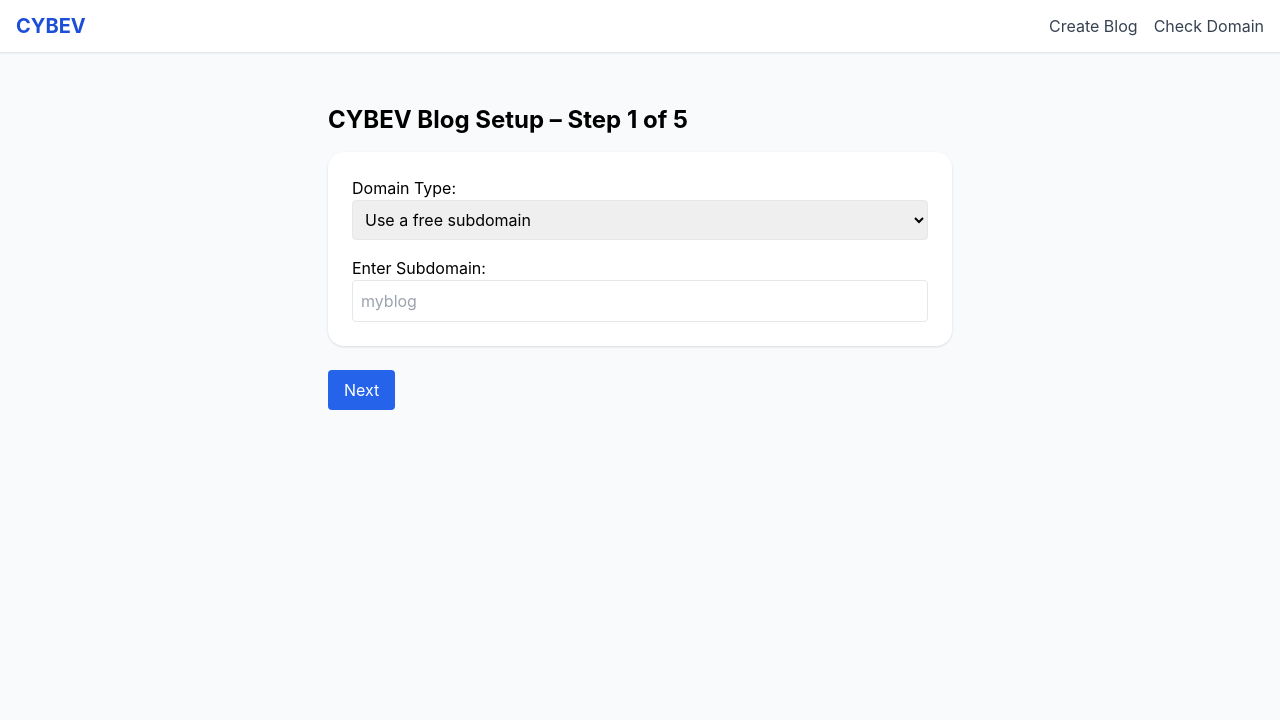
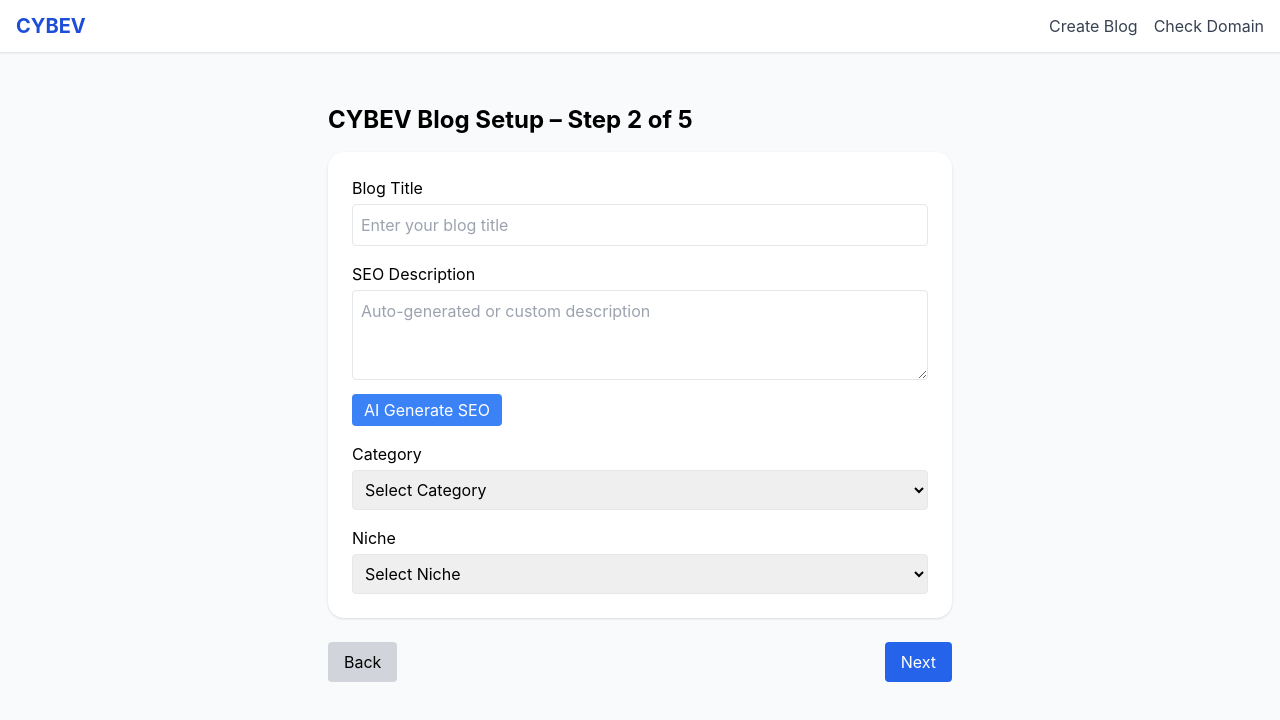
Before and after one commit to cybev1/cybev-frontend, a Next.js app: page /blog/setup in a window 1280 px wide. Shown: the top 720 px of the page. Built offline with nearby package versions, Linux system fonts and the light colour scheme.

Commit message:
Add files via upload

```diff
--- a/pages/blog/setup.jsx
+++ b/pages/blog/setup.jsx
@@ -2,17 +2,22 @@
 import { useState, useEffect } from 'react';
 
 export default function BlogSetup() {
-  const [step, setStep] = useState(1);
+  const [step, setStep] = useState(2);
   const [form, setForm] = useState({
-    domainType: 'subdomain',
-    subdomain: '',
-    existingDomain: '',
-    newDomain: '',
-    domainAvailable: null,
+    title: '',
+    description: '',
+    category: '',
+    niche: '',
   });
 
-  const [availabilityMsg, setAvailabilityMsg] = useState('');
-  const [typingTimeout, setTypingTimeout] = useState(null);
+  const [categories, setCategories] = useState(['Christianity', 'Technology', 'Health', 'Education']);
+  const [niches, setNiches] = useState([]);
+  const [allNiches] = useState({
+    Christianity: ['Faith', 'Evangelism', 'Church Growth'],
+    Technology: ['AI', 'Web Development', 'Blockchain'],
+    Health: ['Nutrition', 'Fitness', 'Mental Health'],
+    Education: ['E-learning', 'Study Tips', 'Scholarships'],
+  });
 
   const goNext = () => setStep(prev => prev + 1);
   const goBack = () => setStep(prev => prev - 1);
@@ -21,89 +26,82 @@ export default function BlogSetup() {
     const { name, value } = e.target;
     setForm({ ...form, [name]: value });
 
-    if (name === 'subdomain' || name === 'existingDomain' || name === 'newDomain') {
-      if (typingTimeout) clearTimeout(typingTimeout);
-      setTypingTimeout(setTimeout(() => {
-        setAvailabilityMsg("🎉 Domain is available");
-        setForm((prev) => ({ ...prev, domainAvailable: true }));
-      }, 1000));
+    if (name === 'category') {
+      setNiches(allNiches[value] || []);
     }
   };
 
-  const renderDomainInput = () => {
-    if (form.domainType === 'subdomain') {
-      return (
-        <>
-          <label className="block mt-4">Enter Subdomain:</label>
-          <input
-            type="text"
-            name="subdomain"
-            placeholder="myblog"
-            value={form.subdomain}
-            onChange={handleChange}
-            className="w-full p-2 border rounded"
-          />
-          {form.domainAvailable && <p className="text-green-600 mt-2">{availabilityMsg}</p>}
-        </>
-      );
-    } else if (form.domainType === 'existing') {
-      return (
-        <>
-          <label className="block mt-4">Enter Your Existing Domain:</label>
-          <input
-            type="text"
-            name="existingDomain"
-            placeholder="example.com"
-            value={form.existingDomain}
-            onChange={handleChange}
-            className="w-full p-2 border rounded"
-          />
-          {form.domainAvailable && <p className="text-green-600 mt-2">{availabilityMsg}</p>}
-        </>
-      );
-    } else if (form.domainType === 'register') {
-      return (
-        <>
-          <label className="block mt-4">Register New Domain:</label>
-          <input
-            type="text"
-            name="newDomain"
-            placeholder="example.com"
-            value={form.newDomain}
-            onChange={handleChange}
-            className="w-full p-2 border rounded"
-          />
-          {form.domainAvailable && <p className="text-green-600 mt-2">{availabilityMsg}</p>}
-        </>
-      );
-    }
+  const handleGenerateDescription = () => {
+    setForm(prev => ({
+      ...prev,
+      description: `Welcome to ${prev.title}, your trusted destination for ${prev.category} insights and inspiration.`
+    }));
   };
 
   return (
     <div className="max-w-2xl mx-auto p-6">
       <h1 className="text-2xl font-bold mb-4">CYBEV Blog Setup – Step {step} of 5</h1>
-      {step === 1 && (
-        <div className="bg-white rounded-2xl shadow p-6">
-          <label className="block">Domain Type:</label>
-          <select
-            name="domainType"
-            value={form.domainType}
-            onChange={handleChange}
-            className="w-full p-2 border rounded"
-          >
-            <option value="subdomain">Use a free subdomain</option>
-            <option value="existing">Use an existing domain</option>
-            <option value="register">Register a new domain</option>
-          </select>
-
-          {renderDomainInput()}
+      {step === 2 && (
+        <div className="bg-white rounded-2xl shadow p-6 space-y-4">
+          <div>
+            <label className="block mb-1">Blog Title</label>
+            <input
+              type="text"
+              name="title"
+              value={form.title}
+              onChange={handleChange}
+              className="w-full p-2 border rounded"
+              placeholder="Enter your blog title"
+            />
+          </div>
+          <div>
+            <label className="block mb-1">SEO Description</label>
+            <textarea
+              name="description"
+              value={form.description}
+              onChange={handleChange}
+              className="w-full p-2 border rounded"
+              rows="3"
+              placeholder="Auto-generated or custom description"
+            />
+            <button onClick={handleGenerateDescription} className="mt-2 px-3 py-1 bg-blue-500 text-white rounded">AI Generate SEO</button>
+          </div>
+          <div>
+            <label className="block mb-1">Category</label>
+            <select
+              name="category"
+              value={form.category}
+              onChange={handleChange}
+              className="w-full p-2 border rounded"
+            >
+              <option value="">Select Category</option>
+              {categories.map((cat, idx) => (
+                <option key={idx} value={cat}>{cat}</option>
+              ))}
+              <option value="Other">Other</option>
+            </select>
+          </div>
+          <div>
+            <label className="block mb-1">Niche</label>
+            <select
+              name="niche"
+              value={form.niche}
+              onChange={handleChange}
+              className="w-full p-2 border rounded"
+            >
+              <option value="">Select Niche</option>
+              {niches.map((n, idx) => (
+                <option key={idx} value={n}>{n}</option>
+              ))}
+              <option value="Other">Other</option>
+            </select>
+          </div>
         </div>
       )}
 
       <div className="flex justify-between mt-6">
         {step > 1 && <button onClick={goBack} className="px-4 py-2 rounded bg-gray-300">Back</button>}
         {step < 5 && <button onClick={goNext} className="px-4 py-2 rounded bg-blue-600 text-white">Next</button>}
-        {step === 5 && <button className="px-4 py-2 rounded bg-green-600 text-white">Publish My Blog</button>}
       </div>
     </div>
   );
```
